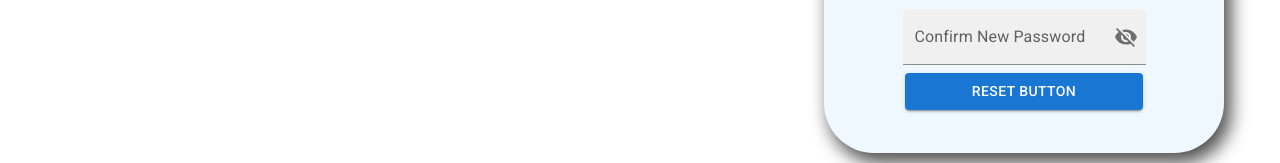
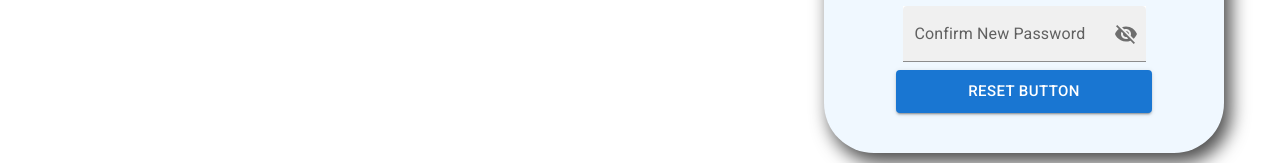
Before and after one commit to patoyrey/lms, a React app in the folder client/: page /password-reset in a window 1280 px wide. Shown: the part 471-634 px from the top of the page. Built offline with nearby package versions, Linux system fonts and the light colour scheme.

Commit message:
Feature/resetpassword (#12)
* feature/resetpassword

* password form control component

* adding button component

```diff
--- a/client/src/style.css
+++ b/client/src/style.css
@@ -147,6 +147,7 @@ footer {
     height: 2rem;
     margin-right: 1rem;
     filter: drop-shadow(0px 5px 10px #1f7fce);
+    filter: saturate(500%);
 }
 
 .forgotPassHyperLink:hover {
--- a/client/src/views/auth/changepassword.tsx
+++ b/client/src/views/auth/changepassword.tsx
@@ -11,6 +11,7 @@ import LockIcon from '@mui/icons-material/Lock';
 const lockImage = require("../../images/lockimg.jpg").default;
 import { alignProperty } from "@mui/material/styles/cssUtils";
 import PasswordFormControl from "../components/passwordformcontrol";
+import ButtonComponent from "../components/button";
 
 
 const ChangePassword: React.FC = () => {
@@ -24,8 +25,8 @@ const ChangePassword: React.FC = () => {
     const handleClickShowPassword2 = () => setShowPassword2((show) => !show);
 
 
-    const handleMouseDownPassword = (event: React.MouseEvent<HTMLButtonElement>) => {
-        event.preventDefault();
+    const reset = () => {
+        console.log("Reset Password")
     };
     return (
         <div className="changepass-container">
@@ -57,8 +58,14 @@ const ChangePassword: React.FC = () => {
                         label="Confirm New Password"
 
                     />
-                    <Button sx={{ width: '30ch' }} variant="contained" className="resetbtn">Reset Button</Button>
 
+                    <ButtonComponent
+                        size="large"
+                        variant="contained"
+                        label="Reset Button"
+                        onclick={() => reset()}
+                        style={{ width: '30ch' }}
+                    />
                 </div>
 
             </div>
--- a/client/src/views/components/button.tsx
+++ b/client/src/views/components/button.tsx
@@ -3,23 +3,25 @@ import Button from '@mui/material/Button';
 
 type Props = {
     size: "small" | "medium" | "large"
-    variant:"text" | "outlined" | "contained"
+    variant: "text" | "outlined" | "contained"
     label: string
     onclick: () => void
+    style?: React.CSSProperties
 }
 
 const ButtonComponent: React.FC<Props> = ({
     size,
     variant,
     onclick,
-    label
+    label,
+    style
 }) => {
     return (
         <Button
             size={size}
             variant={variant}
-
-            onClick={()=>onclick()}
+            sx={style}
+            onClick={() => onclick()}
 
         >
             {label}
```
